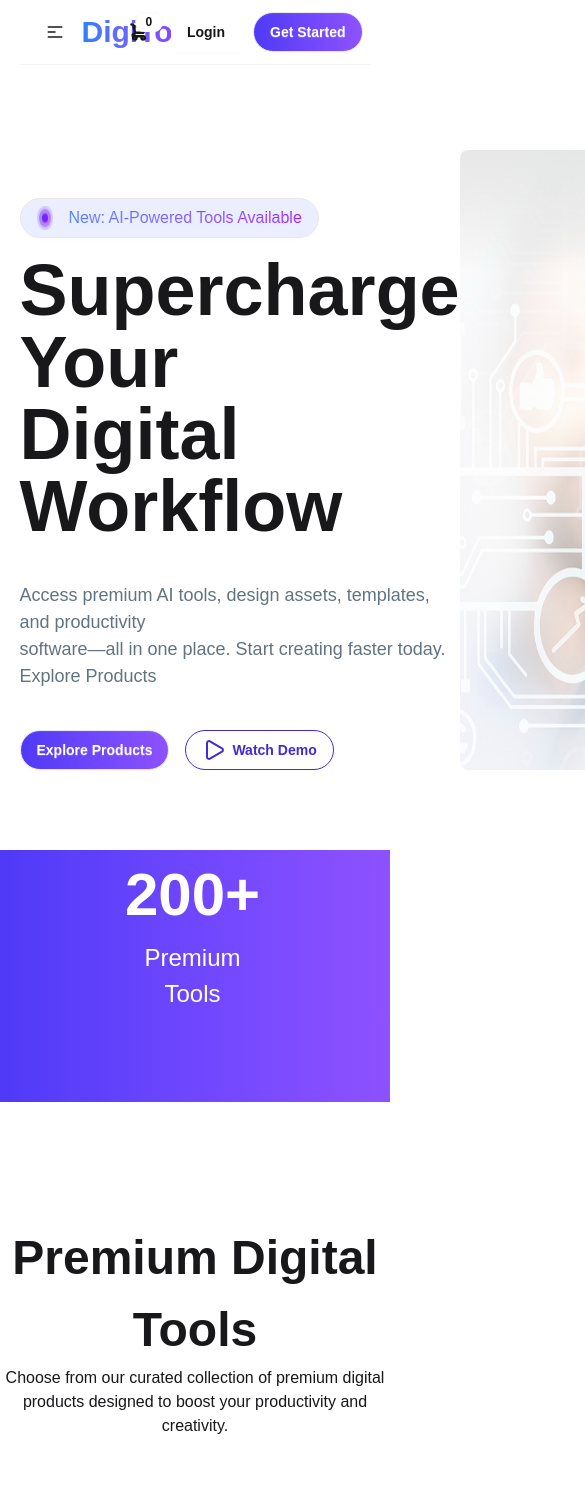
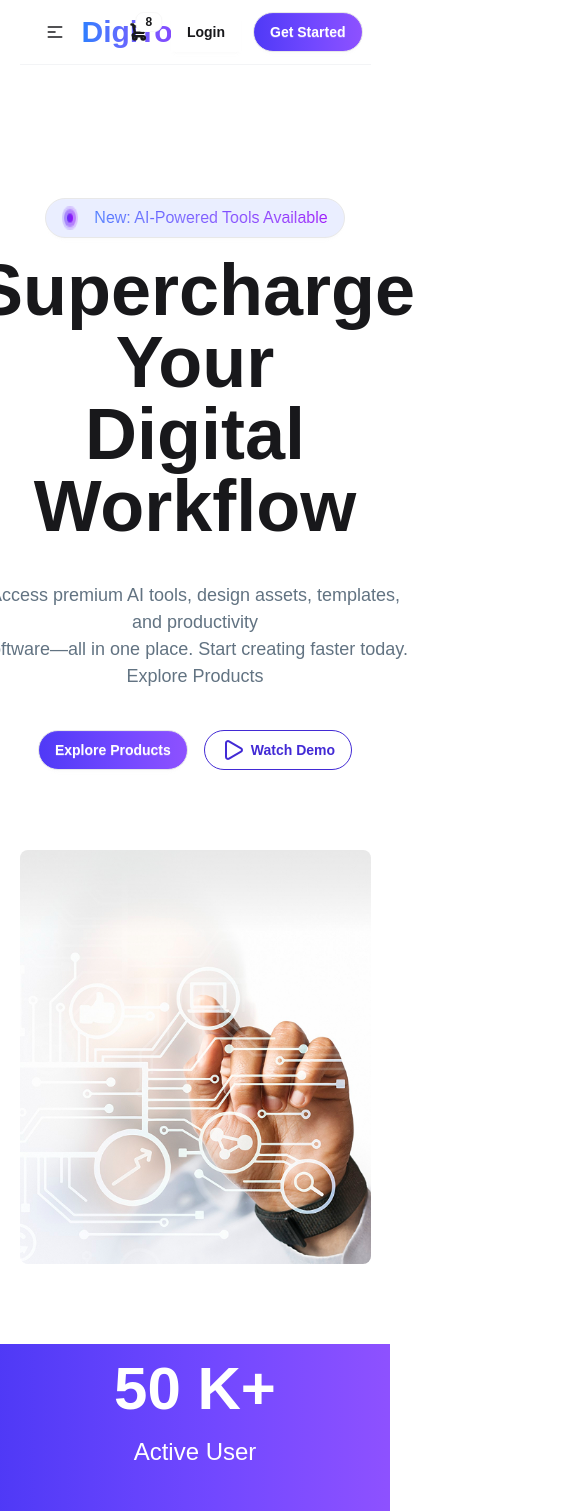
Before and after one commit to sabilulbari/A6-DigiTools-Platfrom, a React (Vite) app: page / in a window 390 px wide. Shown: the top 1511 px of the page, 585 px wide, since content can reach past the window. Built offline with nearby package versions, Linux system fonts and the light colour scheme.

Commit message:
Responsive in navbar banner and premium  card

```diff
--- a/src/App.jsx
+++ b/src/App.jsx
@@ -1,4 +1,3 @@
-import React, { useState } from "react";
 import { Suspense } from "react";
 import "./App.css";
 import Banner from "./components/home/banner/Banner";
@@ -11,11 +10,9 @@ import Getstart from "./components/home/Get_Start/Getstart";
 import Packs from "./components/home/pack/packs";
 import Footer from "./components/home/footer/Footer";
 import Workflow from "./components/home/workflow/Workflow";
+import PremiumTools from "./components/home/PremiumTools/PremiumTools";
 
-const fetchModels = async () => {
-  const res = await fetch("/models.json");
-  return res.json();
-};
+
 
 const fetchPack = async () => {
   const res = await fetch("/pack.json");
@@ -23,16 +20,14 @@ const fetchPack = async () => {
 }
 
 function App() {
-  const modelPromise = fetchModels();
   const packPromise = fetchPack();
-  const [activeTab, stateActiveTab] = useState("product");
-  const [carts, setCart] = useState([])
+
 
 
   return (
     <>
       <header>
-        <Navbar carts={carts}></Navbar>
+        <Navbar></Navbar>
         <Banner></Banner>
         <Rating></Rating>
       </header>
@@ -41,36 +36,9 @@ function App() {
           <Headercard></Headercard>
 
           {/* name of each tab group should be unique */}
-          <section className="flex justify-center py-5">
-            <div className="tabs tabs-box w-max flex items-center   text-center border border-gray-100   justify-center rounded-full mt-8">
-              <input
-                onClick={() => {
-                  stateActiveTab("product");
-                }}
-                type="radio"
-                name="my_tabs_1"
-                className="tab rounded-full w-40 text-lg"
-                aria-label="Products"
-                defaultChecked
-              />
-              <input
-                onClick={() => {
-                  stateActiveTab("cart");
-                }}
-                type="radio"
-                name="my_tabs_1"
-                className="tab rounded-full w-40 text-lg"
-                aria-label="Cart"
-              />
-            </div>
-          </section>
 
-          <section>
-            <Suspense fallback={<span className="loading loading-dots loading-xl"></span>}>
-              {activeTab === "product" && <Cards carts={carts} setCart={setCart} modelPromise={modelPromise}></Cards>}
-              {activeTab === "cart" && <Cart carts={carts} setCart={setCart}></Cart>}
-            </Suspense>
-          </section>
+
+          <PremiumTools></PremiumTools>
           <section>
             <Suspense fallback={<span className="loading loading-dots loading-xl"></span>}>
               <Getstart packPromise={packPromise}></Getstart>
--- a/src/components/home/Get_Start/Getstart.jsx
+++ b/src/components/home/Get_Start/Getstart.jsx
@@ -11,7 +11,7 @@ const Getstart = ({packPromise}) => {
         <h1 className="font-extrabold text-5xl">Get Started In 3 Steps</h1>
         <p className="font-normal text-[16px] text-gray-500 ">Start using premium digital tools in minutes, not hours.</p>
       </div>
-      <div className="flex justify-center">
+      <div className="grid sm:grid-cols-2 lg:grid-cols-3 gap-0">
         {data.map((card, index) => (
           <Cardgetstart key={index} card={card}></Cardgetstart>
         ))}
--- /dev/null
+++ b/src/components/home/PremiumTools/PremiumTools.jsx
@@ -0,0 +1,50 @@
+
+import React, { Suspense, useState } from "react";
+import Cards from "../pricing-card/cards/Cards";
+import Cart from "../cart/Cart";
+
+const fetchModels = async () => {
+  const res = await fetch("/models.json");
+  return res.json();
+};
+
+const PremiumTools = () => {
+  const modelPromise = fetchModels();
+  const [activeTab, stateActiveTab] = useState("product");
+  const [carts, setCart] = useState([]);
+  return (
+    <>
+      <section className="flex justify-center py-5">
+        <div className="tabs tabs-box w-max flex items-center   text-center border border-gray-100   justify-center rounded-full mt-8">
+          <input
+            onClick={() => {
+              stateActiveTab("product");
+            }}
+            type="radio"
+            name="my_tabs_1"
+            className="tab rounded-full w-40 text-lg"
+            aria-label="Products"
+            defaultChecked
+          />
+          <input
+            onClick={() => {
+              stateActiveTab("cart");
+            }}
+            type="radio"
+            name="my_tabs_1"
+            className="tab rounded-full w-40 text-lg"
+            aria-label="Cart"
+          />
+        </div>
+      </section>
+      <section>
+        <Suspense fallback={<span className="loading loading-dots loading-xl"></span>}>
+          {activeTab === "product" && <Cards carts={carts} setCart={setCart} modelPromise={modelPromise}></Cards>}
+          {activeTab === "cart" && <Cart carts={carts} setCart={setCart}></Cart>}
+        </Suspense>
+      </section>
+    </>
+  );
+};
+
+export default PremiumTools;
--- a/src/components/home/banner/Banner.jsx
+++ b/src/components/home/banner/Banner.jsx
@@ -5,7 +5,7 @@ const Banner = () => {
   return (
     <div>
       <div className="w-[90%] mx-auto mt-21.25">
-        <div className=" flex justify-between">
+        <div className=" flex  flex-col justify-center items-center text-center md:justify-between">
           <div className="banner-heading  mt-12 space-y-4 ">
             <div className="btn rounded-full  bg-[#eaeeff]">
               <span className="flex font-medium text-[16px]  bg-linear-to-r from-blue-500 to-purple-600 bg-clip-text text-transparent">
@@ -27,7 +27,7 @@ const Banner = () => {
               </button>
             </div>
           </div>
-          <img  src="/banner.png" className="rounded-lg" />
+          <img src="/banner.png" className="rounded-lg w-lg mt-20 md:mt-auto md:w-md " />
         </div>
       </div>
     </div>
--- a/src/components/home/navbar/Navbar.jsx
+++ b/src/components/home/navbar/Navbar.jsx
@@ -1,8 +1,7 @@
 import React from "react";
 
-const Navbar = ({ carts }) => {
+const Navbar = () => {
 
-  const totalPrice = carts.reduce((sum, item) => sum + item.price, 0);
   return (
     <div>
       <div className="navbar bg-base-100 w-[90%] mx-auto border-b border-gray-100 py-3">
@@ -70,13 +69,13 @@ const Navbar = ({ carts }) => {
                       d="M3 3h2l.4 2M7 13h10l4-8H5.4M7 13L5.4 5M7 13l-2.293 2.293c-.63.63-.184 1.707.707 1.707H17m0 0a2 2 0 100 4 2 2 0 000-4zm-8 2a2 2 0 11-4 0 2 2 0 014 0z"
                     />
                   </svg>
-                  <span className="badge badge-sm indicator-item">{carts.length}</span>
+                  <span className="badge badge-sm indicator-item">8</span>
                 </div>
               </div>
               <div tabIndex={0} className="card card-compact dropdown-content bg-base-100 z-1 mt-3 w-52 shadow">
                 <div className="card-body">
-                  <span className="text-lg font-bold">{carts.length} Items</span>
-                  <span className="text-info">Subtotal: ${totalPrice}</span>
+                  <span className="text-lg font-bold">8 Items</span>
+                  <span className="text-info">Subtotal: $72</span>
                 </div>
               </div>
             </div>
--- a/src/components/home/pricing-card/cards/Cards.jsx
+++ b/src/components/home/pricing-card/cards/Cards.jsx
@@ -5,7 +5,7 @@ const Cards = ({ modelPromise, carts, setCart }) => {
   const jsonData = use(modelPromise);
   return (
     <div>
-      <div className="grid grid-cols-3 w-[90%] mx-auto gap-[30px]">
+      <div className="grid sm:grid-cols-2 lg:grid-cols-3 w-[90%] mx-auto gap-[30px]">
         {jsonData.map((card, index) => (
           <Card key={index} card={card} carts={carts} setCart={setCart}></Card>
         ))}
--- a/src/components/home/rating/Rating.jsx
+++ b/src/components/home/rating/Rating.jsx
@@ -3,17 +3,17 @@ import React from 'react';
 const Rating = () => {
     return (
       <div className="mt-20 bg-linear-to-r from-indigo-600 to-violet-500">
-        <div className="  flex justify-center gap-[250px] text-center">
+        <div className=" gap-5  grid grid-cols-1  md:grid-cols-3  text-center ">
           <div className=" ">
             <h2 className="font-extrabold text-[60px] text-white">50 K+</h2>
             <p className="text-[24px] font-medium text-white">Active User</p>
           </div>
-          <span className="h-20 w-0.5 text-center items-center mt-6   bg-amber-50 text-white"></span>
+
           <div>
             <h2 className="font-extrabold text-[60px] text-white">200+</h2>
             <p className="text-[24px] font-medium text-white">Premium Tools</p>
           </div>
-          <span className="h-20 w-0.5 text-center items-center mt-6   bg-amber-50 text-white"></span>
+
           <div>
             <h2 className="font-extrabold text-[60px] text-white">4.9</h2>
             <p className="text-[24px] font-medium text-white">Rating</p>
```
